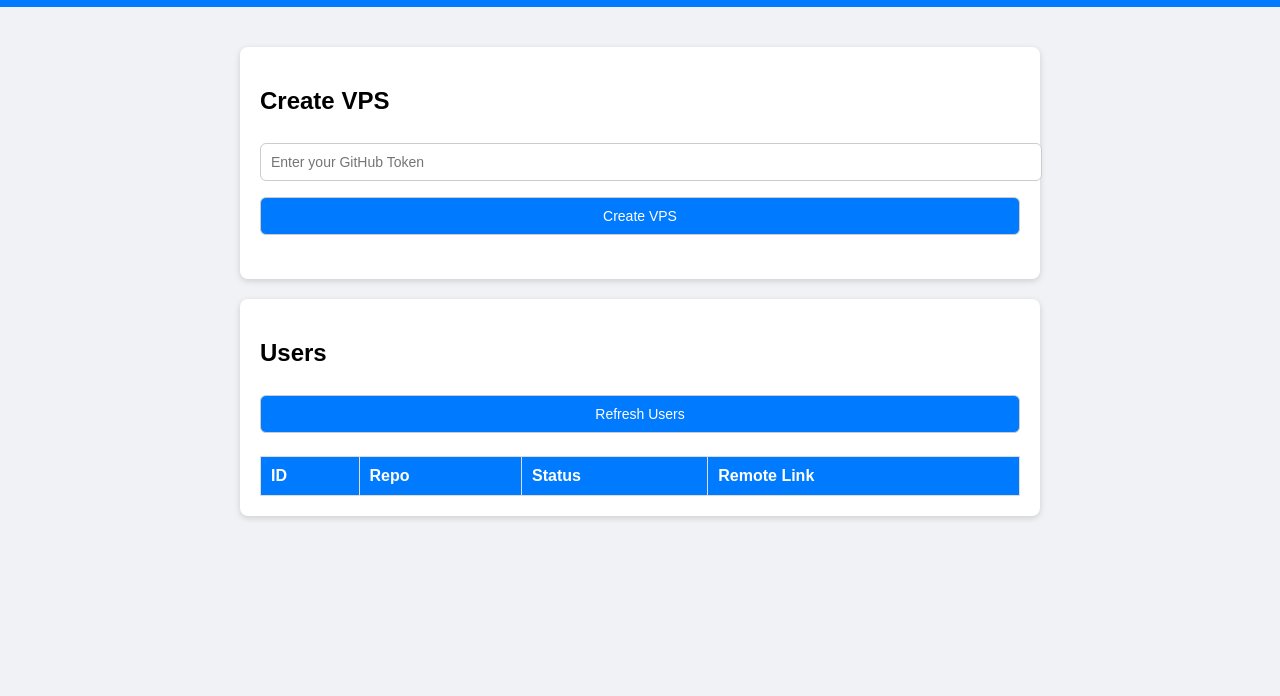
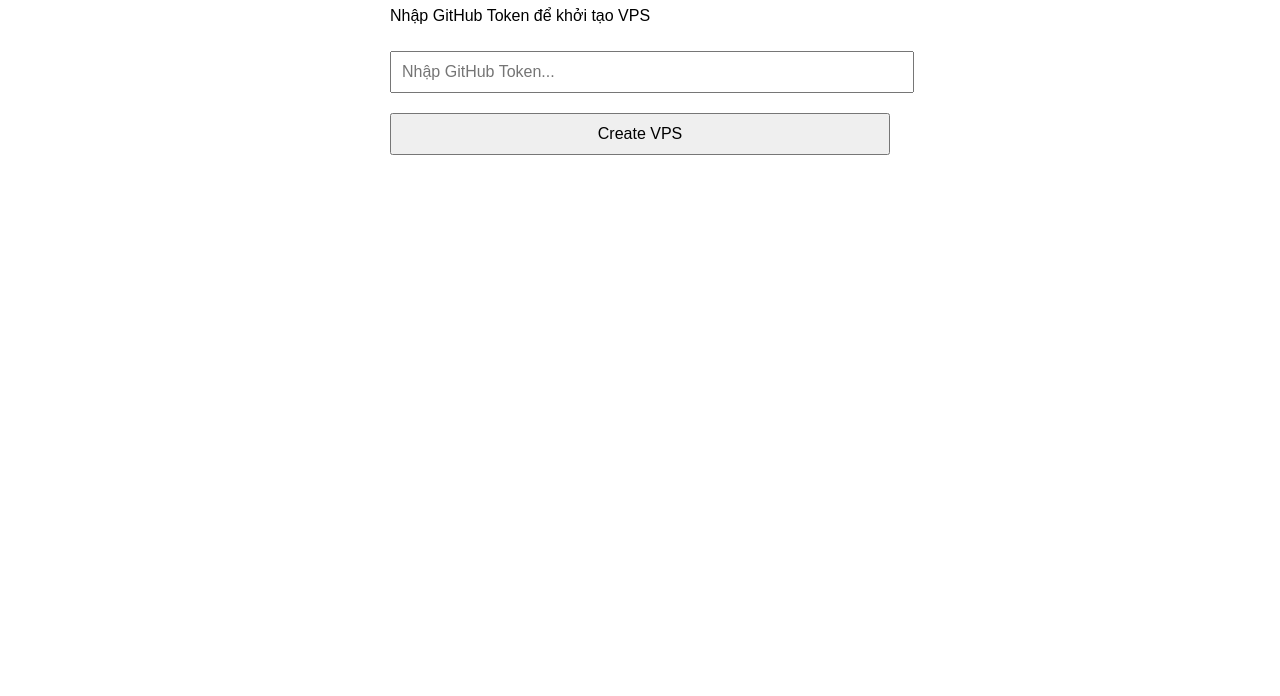
Before and after one commit to testvopsjgfkd/sbd-skid, a plain HTML site: page index.html in a window 1280 px wide. Shown: the part 104-800 px from the top of the page. Drawn offline with Linux system fonts and the light colour scheme.

Commit message:
Update index.html

```diff
--- a/index.html
+++ b/index.html
@@ -1,99 +1,63 @@
 <!DOCTYPE html>
-<html lang="en">
+<html lang="vi">
 <head>
   <meta charset="UTF-8">
-  <title>VPS Management</title>
+  <title>VPS Creator</title>
   <style>
-    body { font-family: Arial, sans-serif; background: #f0f2f5; margin: 0; padding: 0; }
-    header { background: #007bff; color: white; padding: 15px; text-align: center; }
-    main { padding: 20px; max-width: 800px; margin: auto; }
-    .card { background: white; padding: 20px; margin: 20px 0; border-radius: 8px; box-shadow: 0 2px 6px rgba(0,0,0,0.15); }
-    input, button { padding: 10px; margin: 8px 0; width: 100%; border-radius: 6px; border: 1px solid #ccc; font-size: 14px; }
-    button { background: #007bff; color: white; cursor: pointer; }
-    button:hover { background: #0056b3; }
-    table { width: 100%; border-collapse: collapse; margin-top: 15px; }
-    th, td { padding: 10px; border: 1px solid #ddd; text-align: left; }
-    th { background: #007bff; color: white; }
-    #result { margin-top: 10px; font-weight: bold; color: green; }
+    body { font-family: Arial, sans-serif; padding: 30px; max-width: 500px; margin: auto; }
+    input, button { width: 100%; padding: 10px; margin: 10px 0; font-size: 16px; }
+    button:disabled { opacity: 0.6; cursor: not-allowed; }
+    .result { margin-top: 20px; font-weight: bold; }
+    .success { color: green; }
+    .error { color: red; }
+    .loading { color: orange; }
   </style>
 </head>
 <body>
-  <header>
-    <h1>🚀 VPS Management</h1>
-  </header>
+  <h1>🚀 VPS Creator</h1>
+  <p>Nhập GitHub Token để khởi tạo VPS</p>
 
-  <main>
-    <div class="card">
-      <h2>Create VPS</h2>
-      <input type="text" id="token" placeholder="Enter your GitHub Token">
-      <button onclick="createVPS()">Create VPS</button>
-      <p id="result"></p>
-    </div>
+  <input type="password" id="token" placeholder="Nhập GitHub Token...">
+  <button id="btnCreate" onclick="createVPS()">Create VPS</button>
 
-    <div class="card">
-      <h2>Users</h2>
-      <button onclick="loadUsers()">Refresh Users</button>
-      <table>
-        <thead>
-          <tr>
-            <th>ID</th>
-            <th>Repo</th>
-            <th>Status</th>
-            <th>Remote Link</th>
-          </tr>
-        </thead>
-        <tbody id="userTable"></tbody>
-      </table>
-    </div>
-  </main>
+  <div id="result" class="result"></div>
 
   <script>
-  // 🔥 API backend của bạn (cố định)
-  const API_BASE = "https://vps-1z6a.onrender.com";
+    async function createVPS() {
+      const token = document.getElementById('token').value.trim();
+      const btn = document.getElementById('btnCreate');
+      const result = document.getElementById('result');
 
-  async function createVPS() {
-    const token = document.getElementById("token").value;
       if (!token) {
-      alert("Please enter a GitHub token!");
+        alert("Vui lòng nhập GitHub Token!");
         return;
       }
+
+      btn.disabled = true;
+      result.className = "result loading";
+      result.innerText = "⏳ Creating VPS...";
+
       try {
-      let res = await fetch(`${API_BASE}/api`, {
+        const res = await fetch("https://vps-1z6a.onrender.com/api", { // 🔹 API backend của bạn
           method: "POST",
           headers: { "Content-Type": "application/json" },
           body: JSON.stringify({ github_token: token })
         });
-      let data = await res.json();
-      document.getElementById("result").innerText =
-        data.remote_link ? `✅ Created: ${data.remote_link}` : `❌ Error: ${JSON.stringify(data)}`;
-    } catch (err) {
-      console.error(err);
-      alert("Failed to call API!");
-    }
-  }
 
-  async function loadUsers() {
-    try {
-      let res = await fetch(`${API_BASE}/vpsuser`);
-      let data = await res.json();
-      const tbody = document.getElementById("userTable");
-      tbody.innerHTML = "";
-      if (data.users && data.users.length > 0) {
-        data.users.forEach((u, i) => {
-          let row = `<tr>
-            <td>${i+1}</td>
-            <td>${u.repo || "-"}</td>
-            <td>${u.status || "-"}</td>
-            <td><a href="${u.remote_link}" target="_blank">${u.remote_link || "-"}</a></td>
-          </tr>`;
-          tbody.innerHTML += row;
-        });
+        const data = await res.json();
+
+        if (res.ok && data.status === "success") {
+          result.className = "result success";
+          result.innerHTML = `✅ VPS đã sẵn sàng: <a href="${data.remote_link}" target="_blank">${data.remote_link}</a>`;
         } else {
-        tbody.innerHTML = `<tr><td colspan="4">No users found</td></tr>`;
+          result.className = "result error";
+          result.innerText = "❌ Error: " + (data.error || "Unknown error");
         }
       } catch (err) {
-      console.error(err);
-      alert("Failed to load users!");
+        result.className = "result error";
+        result.innerText = "⚠️ Lỗi kết nối: " + err.message;
+      } finally {
+        btn.disabled = false;
       }
     }
   </script>
```
Lines whose indentation alone changed are shown as unchanged.
